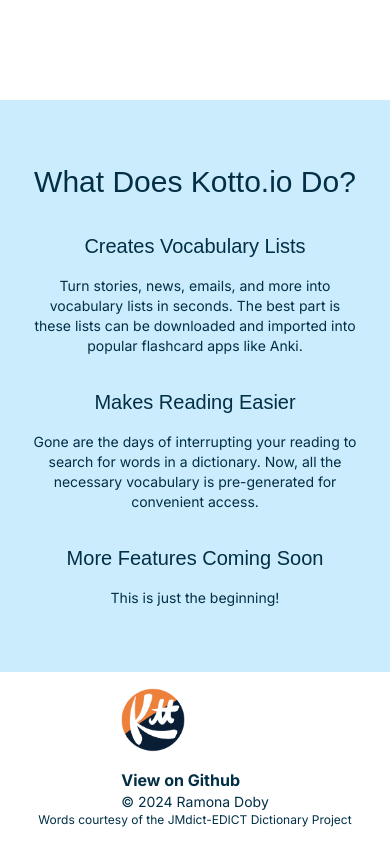
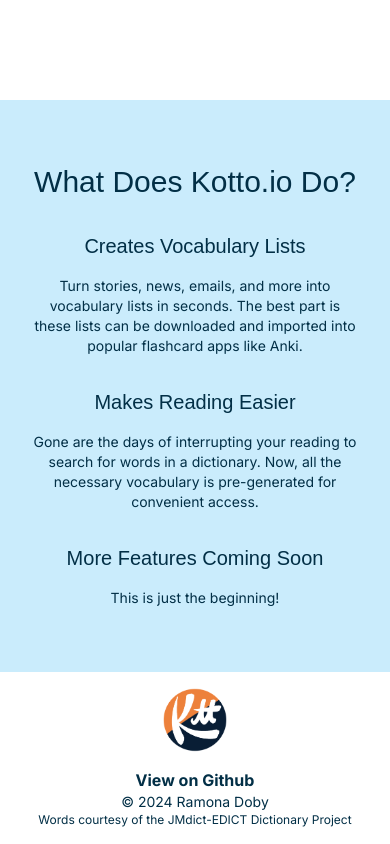
Before and after one commit to rdoby99/kotto.io, a Next.js app: page / in a window 390 px wide. Shown: the part 588-1432 px from the top of the page. Built offline with nearby package versions, Linux system fonts and the light colour scheme.

Commit message:
fix(footer.tsx): footer logo alignment

```diff
--- a/components/footer.tsx
+++ b/components/footer.tsx
@@ -4,7 +4,7 @@
 export default function Footer() {
   return (
     <footer className="flex flex-col md:flex-row justify-between items-center md:items-end w-full py-4 px-4 md:px-16 text-secondary-foreground">
-      <div className="flex flex-col">
+      <div className="flex flex-col items-center md:items-start">
         <Image
           src="/logo.png"
           alt="Japanese Reader Homepage"
```
